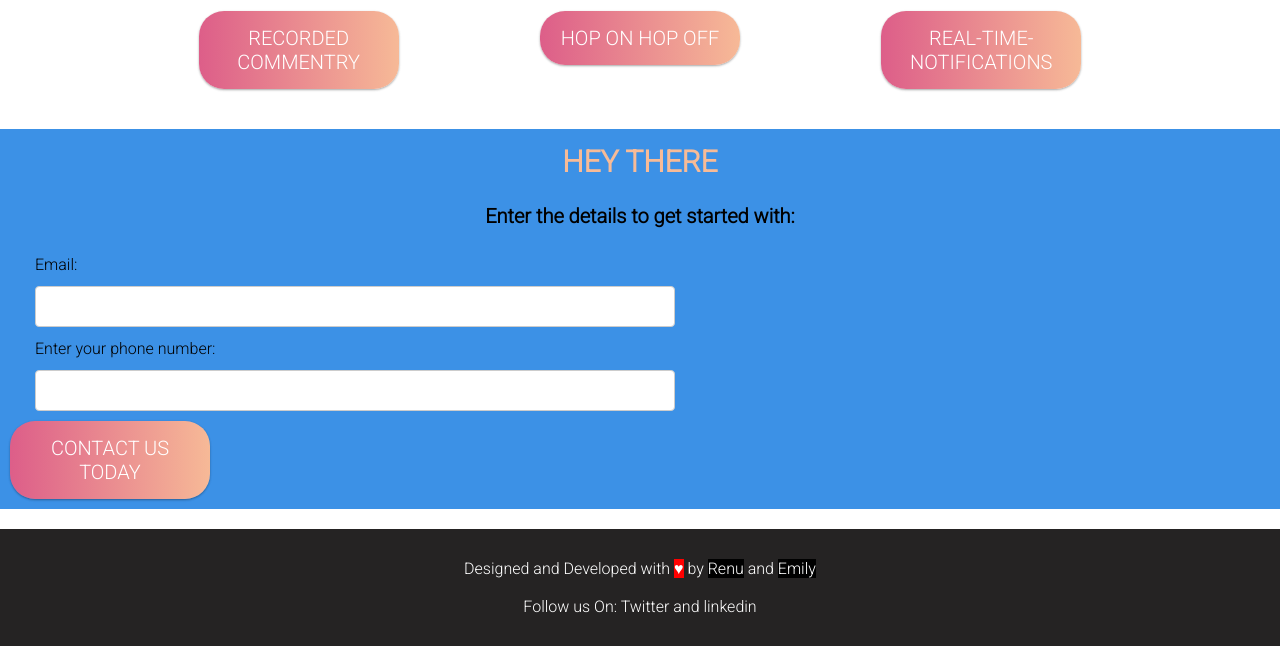
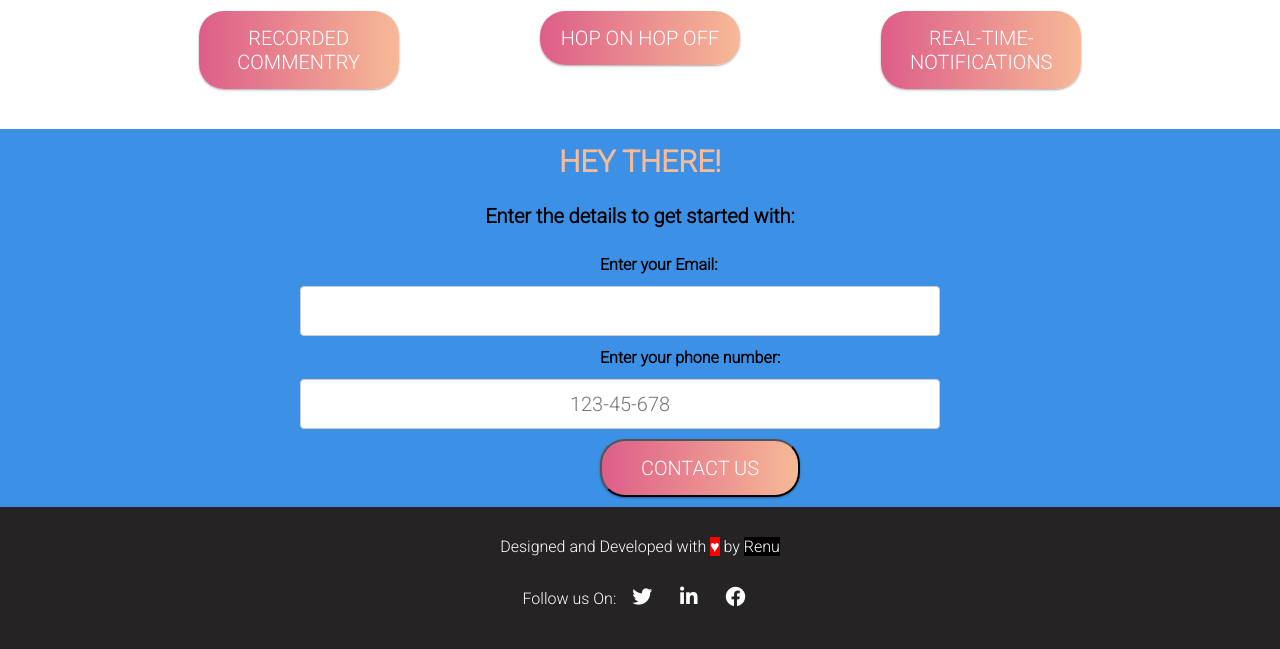
Before and after one commit to renushinde/landing-page, a plain HTML site: page index.html in a window 1280 px wide. Shown: the part 1271-1920 px from the top of the page. Drawn offline with Linux system fonts and the light colour scheme.

Commit message:
footer-section-added-fontawesome

```diff
--- a/css/style.css
+++ b/css/style.css
@@ -133,7 +133,6 @@ h2 {
 
 footer {
   padding: 30px;
-  margin-top: 20px;
   color: #fff;
   background-color: rgb(37, 35, 35);
   text-align: center;
@@ -205,6 +204,8 @@ footer span {
   font-size: 20px;
 }
 input[type="email"] {
+  font-size: 20px;
+  color: #dd5e89;
   text-align: center;
   width: 50%;
   padding: 12px;
@@ -212,20 +213,38 @@ input[type="email"] {
   border-radius: 4px;
   box-sizing: border-box;
   resize: vertical;
-  margin-left: 35px;
+  margin-left: 300px;
 }
 input[type="tel"] {
+  font-size: 20px;
+  color: #dd5e89;
+  text-align: center;
   width: 50%;
   padding: 12px;
   border: 1px solid #ccc;
   border-radius: 4px;
   box-sizing: border-box;
   resize: vertical;
-  margin-left: 35px;
+  margin-left: 300px;
 }
 label {
+  font-weight: bold;
   padding: 12px 12px 12px 0;
   display: inline-block;
   text-align: center;
-  margin-left: 35px;
+  margin-left: 600px;
 }
+.contact-us-btn {
+  margin-left: 600px;
+}
+
+/* FONT AWESOME  */
+i:hover {
+  line-height: 12px;
+  color: #dd5e89;
+}
+
+i {
+  font-size: 20px;
+  margin: 12px;
+}
--- a/index.html
+++ b/index.html
@@ -10,6 +10,7 @@
       href="https://fonts.googleapis.com/css2?family=Roboto:wght@300&display=swap"
       rel="stylesheet"
     />
+    <link rel="stylesheet" href="https://cdnjs.cloudflare.com/ajax/libs/font-awesome/6.0.0-beta2/css/all.min.css" integrity="sha512-YWzhKL2whUzgiheMoBFwW8CKV4qpHQAEuvilg9FAn5VJUDwKZZxkJNuGM4XkWuk94WCrrwslk8yWNGmY1EduTA==" crossorigin="anonymous" referrerpolicy="no-referrer" />
     <link rel="stylesheet" href="css/style.css" />
     <title>Landing Page</title>
   </head>
@@ -64,27 +65,28 @@
     </section>
 
     <section id="contact-us">
-        <h2 class="contact-us-h2"> Hey There</h2>
+        <h2 class="contact-us-h2"> Hey There!</h2>
         <p class="contact-us-p" style="text-align: center;"> Enter the details to get started with:</p>
-        <form action="">
-            <label for="email">Email:</label> <br>
+        <form action="POST">
+            <label for="email">Enter your Email:</label> <br>
                 <input type="email" id="email"  size="30" required>
                 <br>
             <label for="phone">Enter your phone number:</label> <br>
-                 <input type="tel" id="phone" name="phone" pattern="[0-9]{3}-[0-9]{3}-[0-9]{4}"
+                 <input type="tel" id="phone" name="phone" placeholder="123-45-678" title="Only numbers allowed" pattern="[0-9]{3}-[0-9]{3}-[0-9]{4}"
                        required>
 
       <br>
-            <a href="#" class="gradient-button gradient-button-1">Contact Us Today</a>
+            <!-- <a href="#" class="gradient-button gradient-button-1 contact-us-btn">Contact Us Today</a> -->
+            <button style="margin-left: 600px;" class="gradient-button gradient-button-1 ">Contact Us</button>
 
         </form>
 
     </section>
 
     <footer id="footer">
-        <p>Designed and Developed with <span>&#9829</span> by <a href="https://www.linkedin.com/in/renushinde/" target="_blank">Renu</a> and <a href="https://www.linkedin.com/in/emily-brockett/" target="_blank">Emily</a> </p>
+        <p>Designed and Developed with <span>&#9829</span> by <a href="https://www.linkedin.com/in/renushinde/" target="_blank">Renu</a> </p>
         <br>
-        <p>Follow us On: Twitter and linkedin </p>
+        <p>Follow us On: <i class="fa-brands fa-twitter"></i> <i class="fa-brands fa-linkedin-in"></i> <i class="fa-brands fa-facebook"></i></p>
     </footer>
   </body>
 </html>
```
